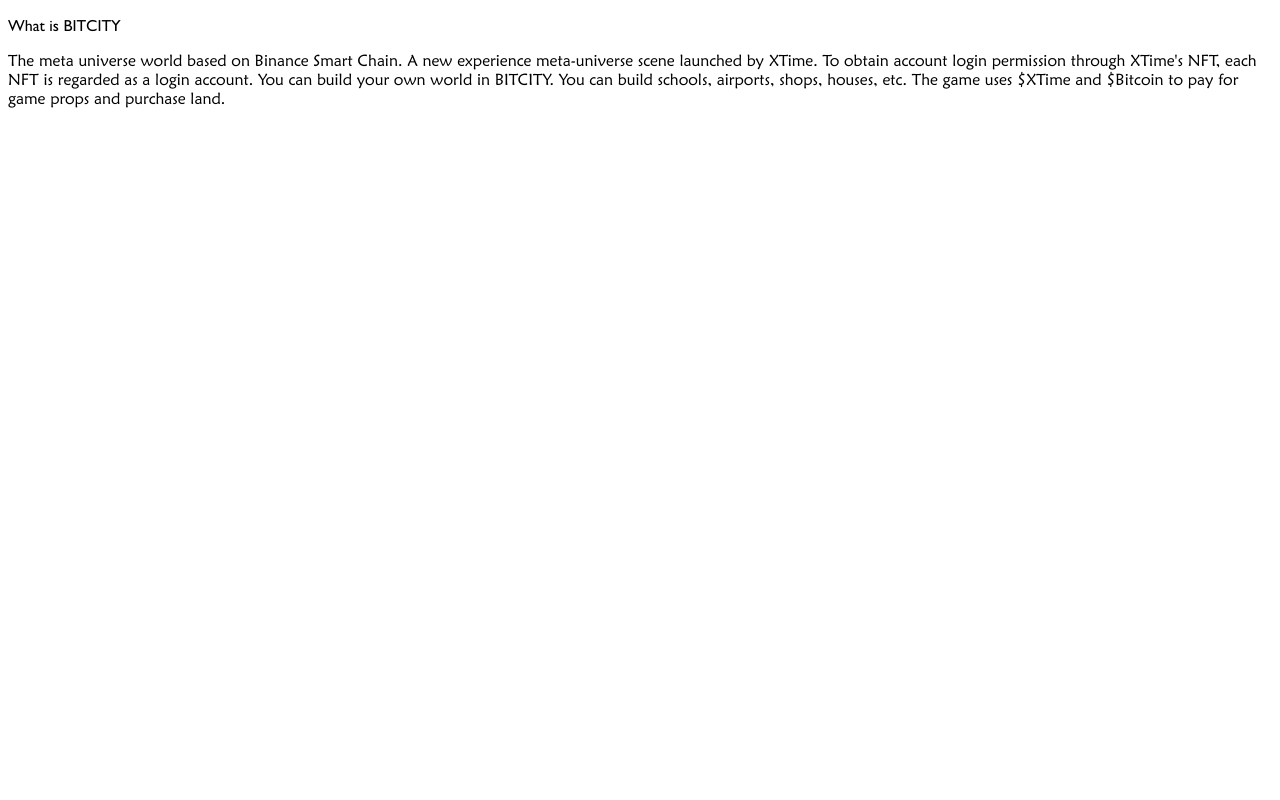
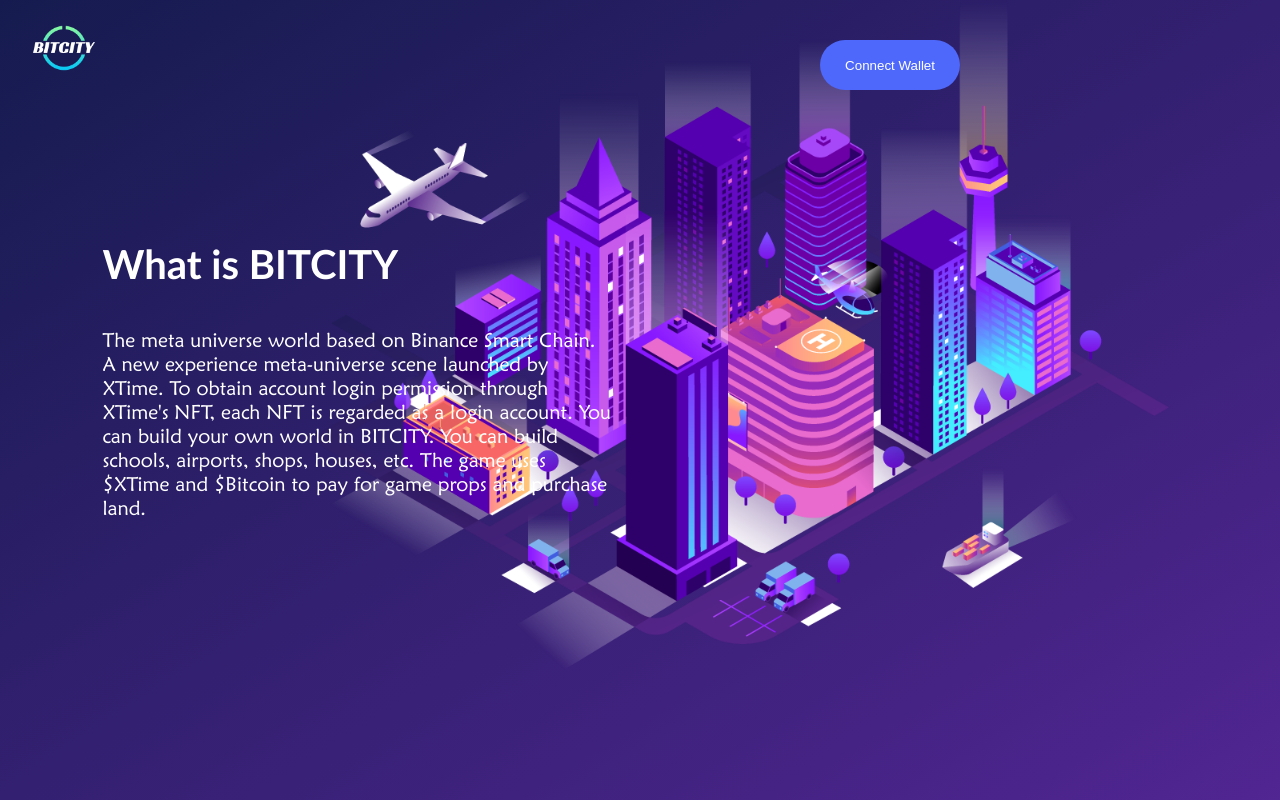
Before and after one commit to startCodeBit/startCodeBit.github.io, a website: page index.html in a window 1280 px wide. Drawn offline with Linux system fonts and the light colour scheme.

Commit message:
(feat):finish the page

```diff
--- a/index.html
+++ b/index.html
@@ -16,7 +16,22 @@
 	<link rel="stylesheet" href="src/css/main.css">
 </head>
 <body>
-<p style="font-family: 'Gill Sans MT'">What is BITCITY</p>
-<p style="font-family: 'Maiandra GD'">The meta universe world based on Binance Smart Chain. A new experience meta-universe scene launched by XTime. To obtain account login permission through XTime's NFT, each NFT is regarded as a login account. You can build your own world in BITCITY. You can build schools, airports, shops, houses, etc. The game uses $XTime and $Bitcoin to pay for game props and purchase land.</p>
+<div class="app">
+    <div class="background"></div>
+    <div class="logo">
+        <img src="assets/img/bit-city-logo-white.png">
+    </div>
+    <header></header>
+    <div class="connect-wallet">
+        <button class="btn btn-big">Connect Wallet</button>
+    </div>
+    <div class="info">
+        <p class="info-title">What is BITCITY</p>
+        <p class="info-description">The meta universe world based on Binance Smart Chain. A new experience meta-universe scene launched by XTime. To obtain account login permission through XTime's NFT, each NFT is regarded as a login account. You can build your own world in BITCITY. You can build schools, airports, shops, houses, etc. The game uses $XTime and $Bitcoin to pay for game props and purchase land.</p>
+    </div>
+    <div class="login">
+
+    </div>
+</div>
 </body>
 </html>
--- a/src/css/main.css
+++ b/src/css/main.css
@@ -1,9 +1,82 @@
 @font-face {
-	font-family: "Gill Sans MT";
-	src: url("../../assets/fonts/Gill-Sans-MT.woff") format("woff");
+    font-family: "Gill Sans MT";
+    src: url("../../assets/fonts/Gill-Sans-MT.woff") format("woff");
 }
 
 @font-face {
-	font-family: "Maiandra GD";
-	src: url("../../assets/fonts/Maiandra-GD.woff") format("woff");
+    font-family: "Maiandra GD";
+    src: url("../../assets/fonts/Maiandra-GD.woff") format("woff");
 }
+
+html,
+body,
+.app {
+    margin: 0;
+    width: 100%;
+    height: 100%;
+}
+
+body {
+    background-image: linear-gradient(to top left, #512592, #151b4f); /* 自右下向左上渐变 */
+}
+
+.background {
+    position: absolute;
+    right: 100px;
+    bottom: 100px;
+    width: 896px;
+    height: 741px;
+    background-image: url("../../assets/img/bg.webp");
+    background-size: cover;
+}
+
+.logo {
+    position: absolute;
+    width: 10%;
+    border: none;
+}
+
+.logo img {
+    width: 100%;
+}
+
+.connect-wallet {
+    position: absolute;
+    top: 5%;
+    right: 25%;
+}
+
+.btn {
+    color: white;
+    background-color: #4e68fb;
+    border: none;
+}
+
+.btn-big {
+    height: 50px;
+    border-radius: 25px;
+    padding: 10px 25px;
+}
+
+.info {
+    position: absolute;
+    width: 40%;
+    left: 8%;
+    top: 25%;
+}
+
+.info-title,
+.info-description {
+    color: white;
+}
+
+.info-title {
+    font-family: "Gill Sans MT";
+    font-size: 40px;
+    font-weight: bolder;
+}
+
+.info-description {
+    font-family: "Maiandra GD";
+    font-size: 20px;
+}
```
